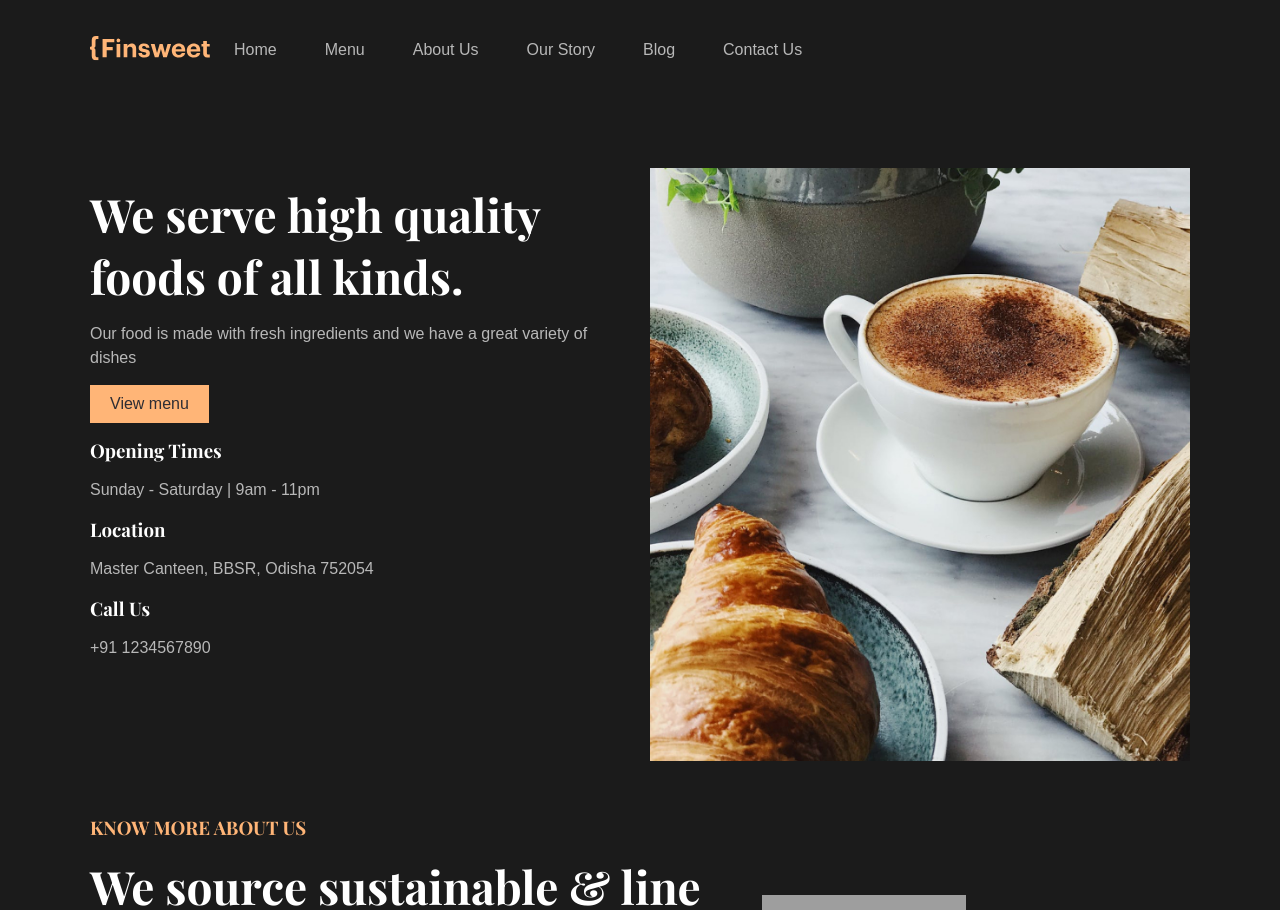
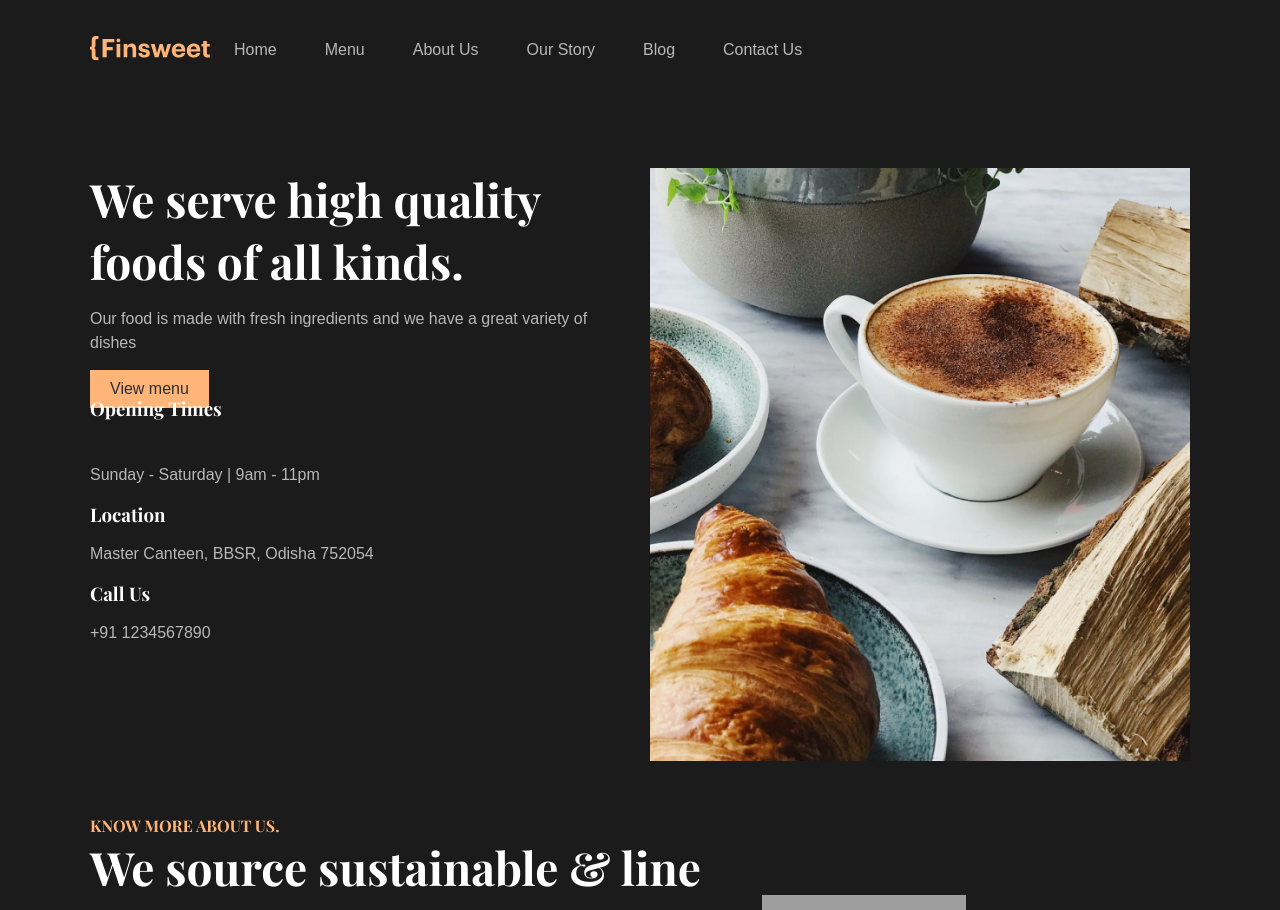
Before and after one commit to Teea-dev/bakery-web, a React (Vite) app: page / in a window 1280 px wide. Shown: the top 910 px of the page. Built offline with nearby package versions, Linux system fonts and the light colour scheme; no server answers; grey boxes are pictures that could not be loaded.

Commit message:
fix:getting better at framer motion

```diff
--- a/src/App.scss
+++ b/src/App.scss
@@ -20,7 +20,7 @@
   display: grid;
   grid-template-columns: 1fr 1fr;
   gap: 20px;
-  h1 {
+  span {
     font-family: var(--heading-font);
     color: var(--heading-color);
     font-size: 46px;
@@ -71,7 +71,7 @@
     grid-column: 5/6;
     grid-row: 1/4;
   }
-  h1 {
+  .about2{
     font-family: var(--heading-font);
     color: var(--heading-color);
     font-size: 46px;
--- a/src/routes/Home.jsx
+++ b/src/routes/Home.jsx
@@ -25,8 +25,6 @@ import "../App.scss";
 import Navbar from "../components/Nav";
 import { motion } from "framer-motion";
 
-gsap.registerPlugin(ScrollTrigger);
-
 function Home() {
   //Testing Api
   useEffect(() => {
@@ -42,21 +40,118 @@ function Home() {
       });
   }, []);
 
+  const word = "We serve high quality foods of all kinds.";
+  const animateWord = word.split("");
+
+  const word2 = "KNOW MORE ABOUT US.";
+  const animateAbout = word2.split("");
+
+  const word3 = "We source sustainable & line caught Foods.";
+  const animateAbout2 = word3.split("");
+
+  const container = {
+    hidden: { opacity: 1 },
+    visible: {
+      opacity: 1,
+      transition: {
+        staggerChildren: 0.12,
+        delayChildren: 0.04 * 0.1,
+      },
+    },
+  };
+
+  const child = {
+    visible: {
+      opacity: 1,
+      y: 0,
+      transition: {
+        type: "spring",
+        stiffness: 100,
+        damping: 12,
+      },
+    },
+    hidden: {
+      opacity: 0,
+      y: 20,
+      transition: {
+        type: "spring",
+        stiffness: 100,
+        damping: 12,
+      },
+    },
+  };
+  const heroItems = {
+    visible: {
+      opacity: 1,
+      y: 0,
+      transition: {
+        delay: 6,
+        type: "spring",
+        mass: 2,
+      },
+    },
+    hidden: {
+      opacity: 0,
+      y: 100,
+    },
+  };
+
   return (
     <div className="container">
       <Navbar />
       <div className="hero">
         <div className="hero-text">
-          <h1>We serve high quality foods of all kinds.</h1>
-          <p>
+          <motion.div
+            variants={container}
+            initial="hidden"
+            whileInView="visible"
+            transition={{ delay: 0.5, duration: 1 }}
+          >
+            {animateWord.map((animateWord, index) => {
+              return (
+                <motion.span
+                  key={index}
+                  variants={child}
+                  initial={{ opacity: 0 }}
+                  whileInView={{ opacity: 1 }}
+                  transition={{ delay: index * 0.1 }}
+                >
+                  {animateWord}
+                </motion.span>
+              );
+            })}
+          </motion.div>
+          <motion.p
+            initial={{
+              opacity: 0,
+              y: 100,
+            }}
+            whileInView={{
+              opacity: 1,
+              y: 0,
+              transition: {
+                delay: 4,
+                duration: 1,
+                type: "spring",
+                mass: 2,
+              },
+            }}
+          >
             Our food is made with fresh ingredients and we have a great variety
             of dishes
-          </p>
+          </motion.p>
           <Link className="button" to="/menu">
             View menu
           </Link>
 
-          <h3>Opening Times</h3>
+          <motion.h3
+            variants={heroItems}
+            initial="hidden"
+            whileInView="visible"
+            transition={{ delay: 6, duration: 1 }}
+          >
+            Opening Times
+          </motion.h3>
           <p>Sunday - Saturday | 9am - 11pm</p>
           <h3> Location</h3>
           <p> Master Canteen, BBSR, Odisha 752054</p>
@@ -64,14 +159,65 @@ function Home() {
           <p> +91 1234567890</p>
         </div>
         <div className="hero-image">
-          <img src={Hero} alt="hero" />
+          <motion.img
+            initial={{
+              opacity: 0,
+              y: 100,
+            }}
+            whileInView={{
+              opacity: 1,
+              y: 0,
+              transition: {
+                delay: 2,
+                duration: 1,
+                type: "spring",
+                mass: 2,
+              },
+            }}
+            src={Hero}
+            alt="hero"
+          />
         </div>
       </div>
       <div className="about-us">
-        <div className="item-1">
-          <h3 className="about">KNOW MORE ABOUT US</h3>
-          <h1>We source sustainable & line caught Foods</h1>
+        <motion.div
+          variants={container}
+          initial="hidden"
+          whileInView="visible"
+          transition={{ delay: 0.5, duration: 1 }}
+          className="item-1"
+        >
+          {animateAbout.map((animateAbout, index) => {
+            return (
+              <motion.span
+                className="about"
+                key={index}
+                variants={child}
+                initial={{ opacity: 0 }}
+                whileInView={{ opacity: 1 }}
+                transition={{ delay: index * 0.1 }}
+              >
+                {animateAbout}
+              </motion.span>
+            );
+          })}
+          <div>
+            {animateAbout2.map((animateAbout2, index) => {
+              return (
+                <motion.span
+                  className="about2"
+                  key={index}
+                  variants={child}
+                  initial={{ opacity: 0 }}
+                  whileInView={{ opacity: 1 }}
+                  transition={{ delay: index * 0.1 }}
+                >
+                  {animateAbout2}
+                </motion.span>
+              );
+            })}
           </div>
+        </motion.div>
         <div className="item">
           <h3>10+ People</h3>
           <p>
@@ -366,7 +512,7 @@ function Home() {
                 duration: 1,
                 type: "spring",
                 mass: 2,
-                stiffness:150,
+                stiffness: 150,
               },
             }}
             src={coffemaker}
@@ -392,7 +538,9 @@ function Home() {
                 type: "tween",
               },
             }}
-          >Read Our Latest Blog</motion.h1>
+          >
+            Read Our Latest Blog
+          </motion.h1>
         </div>
         <div className="blogs">
           <motion.div
@@ -410,7 +558,8 @@ function Home() {
                 type: "tween",
               },
             }}
-          className="cards">
+            className="cards"
+          >
             <div>
               <span>
                 <div className=" blog-description">
@@ -428,7 +577,6 @@ function Home() {
             </div>
           </motion.div>
           <motion.div
-
             initial={{
               opacity: 0,
               y: 100,
@@ -442,7 +590,9 @@ function Home() {
                 duration: 1,
                 type: "tween",
               },
-          }}className="cards">
+            }}
+            className="cards"
+          >
             <div>
               <span>
                 <div className=" blog-description">
@@ -474,7 +624,8 @@ function Home() {
                 type: "tween",
               },
             }}
-          className="cards">
+            className="cards"
+          >
             <div>
               <span>
                 <div className=" blog-description">
```
Lines whose indentation alone changed are shown as unchanged.
